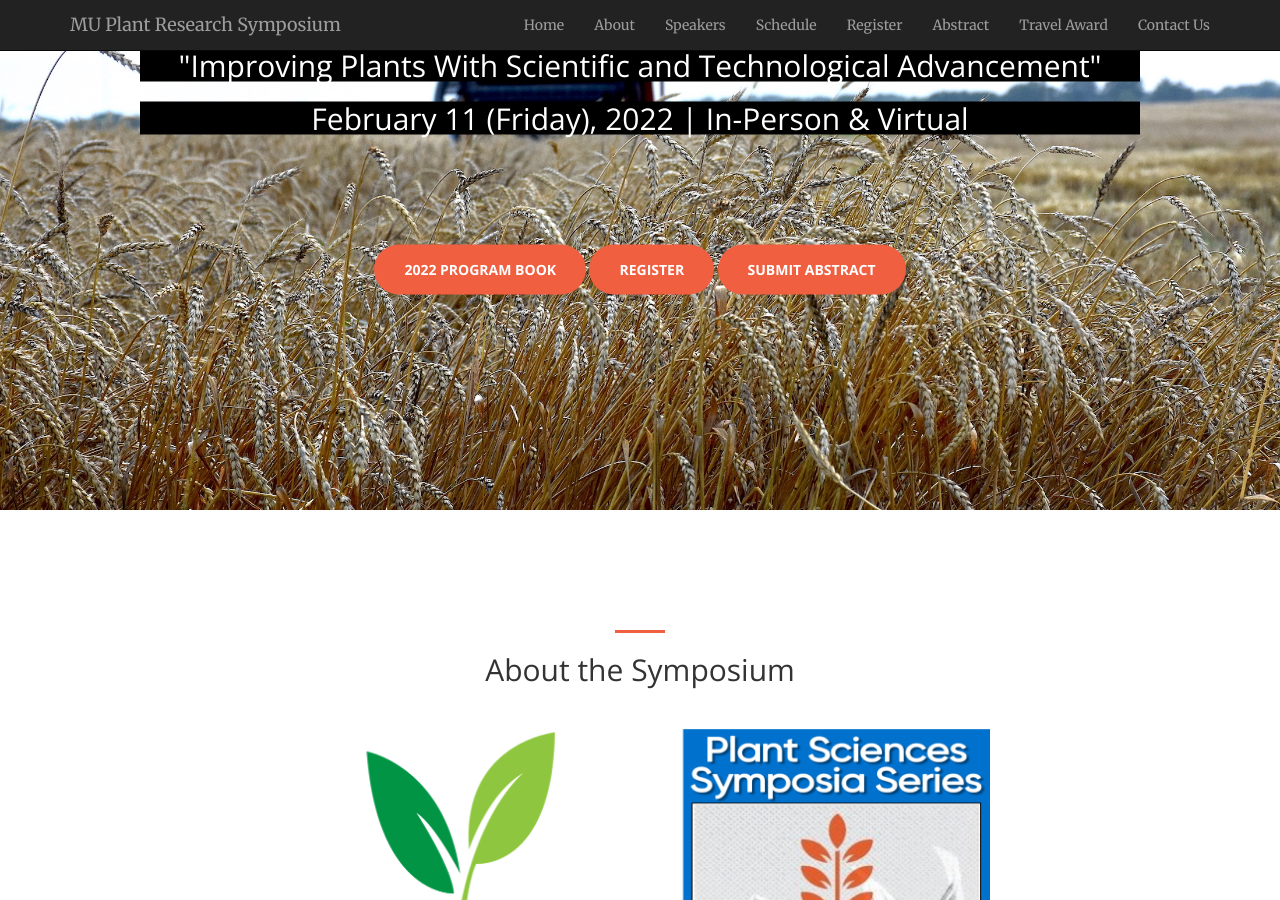
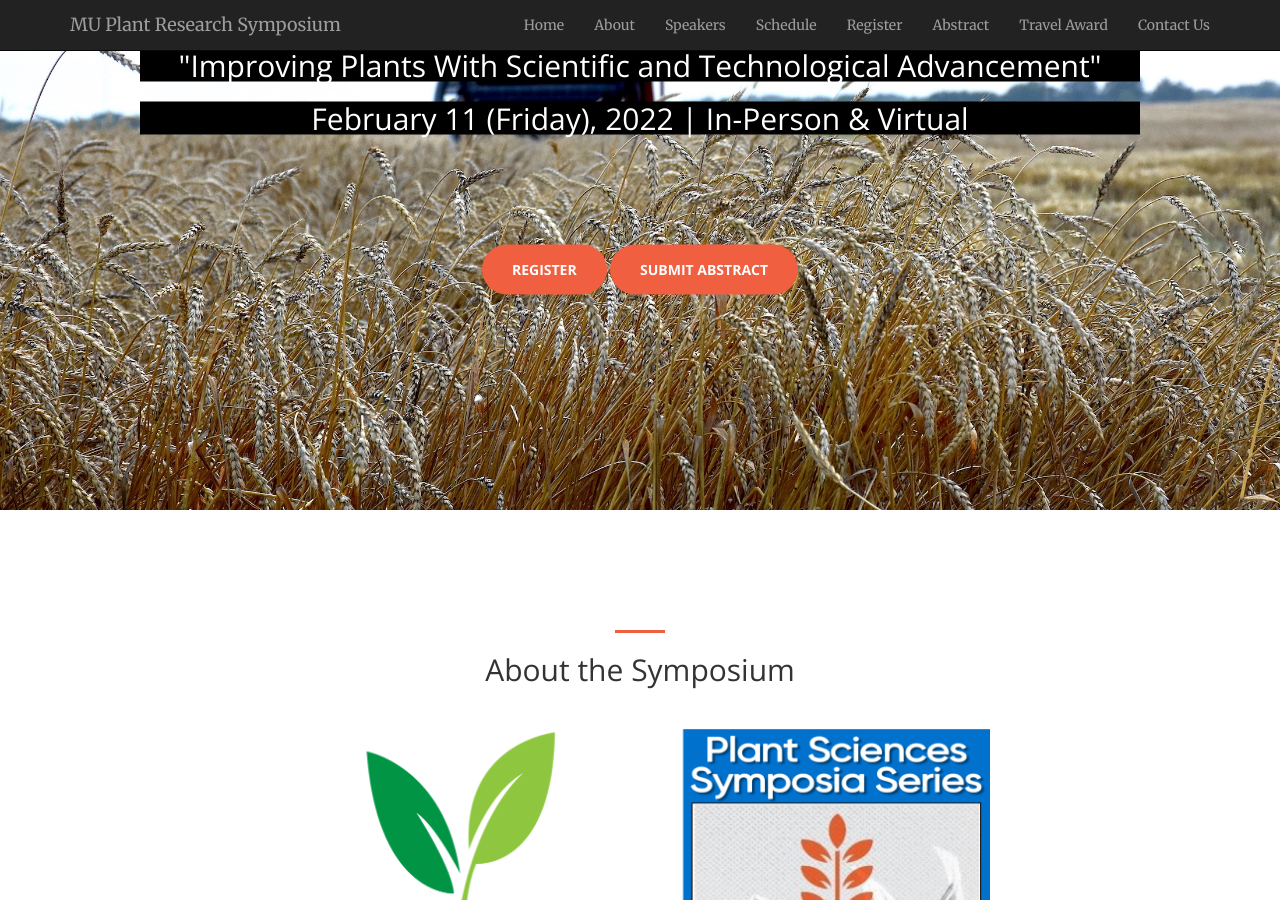
Before and after one commit to mupioneersymposium/mupioneersymposium.github.io, a Jekyll site: the page built from index.html, in a window 1280 px wide and 900 px high, scrolled down 390 px. Built offline with Jekyll 4.4.1, drawn with Linux system fonts in a browser that asks for light colours.

Commit message:
Update header.html

```diff
--- a/_includes/header.html
+++ b/_includes/header.html
@@ -6,7 +6,6 @@
             <h2 style="background-color:black;">"Improving Plants With Scientific and Technological Advancement"</h2>
             <h2 style="background-color:black;">February 11 (Friday), 2022 | In-Person & Virtual </h2>
             <br/><br/><br/><br/><br/>
-            <a target="_blank" href="https://drive.google.com/file/d/1VjnUJz2nTVGwZcK-j61eVeZIjGsMU3Tz/view?usp=sharing" class="btn btn-primary btn-xl page-scroll">2022 Program Book</a>
             <a target="_blank" href="register.html" class="btn btn-primary btn-xl page-scroll">Register</a>
             <a target="_blank" href="abstract.html" class="btn btn-primary btn-xl page-scroll">Submit Abstract</a>
         </div>
```
